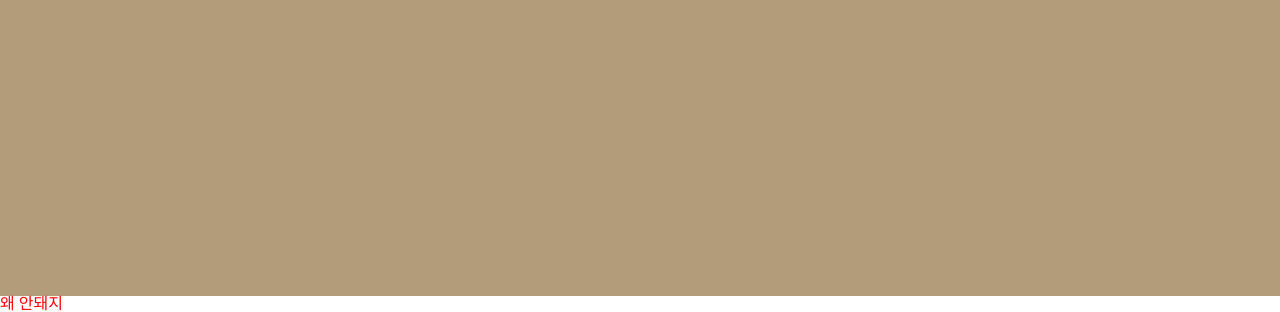
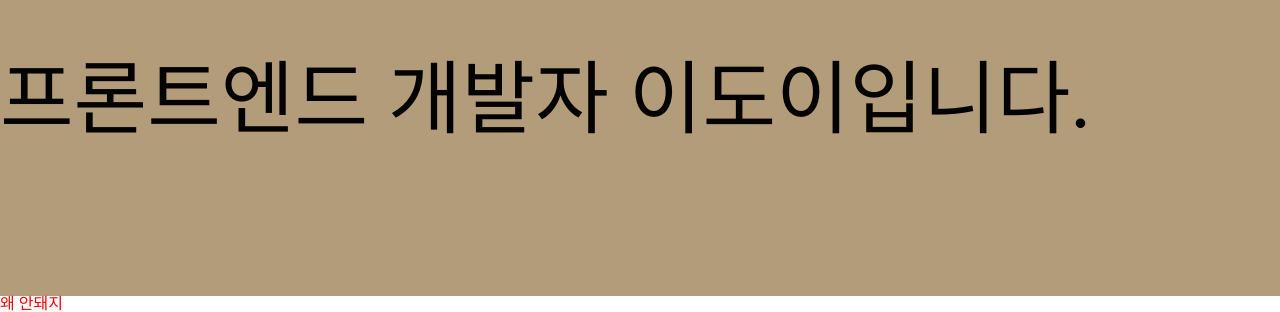
Before and after one commit to doyi0107/doyi_portfolio, a Next.js app: page / in a window 1280 px wide. Shown: the part 504-816 px from the top of the page. Built offline with nearby package versions, Linux system fonts and the light colour scheme.

Commit message:
animation

```diff
--- a/src/app/globals.css
+++ b/src/app/globals.css
@@ -1,30 +1,94 @@
 @import url('https://fonts.googleapis.com/css2?family=Nanum+Gothic&family=Roboto:wght@500&display=swap');
 
-.intro{
+body {
+  overflow: hidden;
+}
+
+.intro {
   background-color: #B39C7A;
   width: 100vw;
   height: 100vh;
 }
+
 .intro_front {
   font: 15rem 'Roboto',
     sans-serif;
   color: #CDBCA3;
   position: relative;
   text-align: end;
-  top: 20%; left: -100%;
+  top: 20%;
+  right: 0%;
   -webkit-text-stroke: 0.1rem rgb(255, 255, 255);
-  animation: fadeInLeft 2.5s;
+  animation: slideLeft 3s cubic-bezier(0.39, 0.58, 0.57, 1);
+  opacity: 0;
 }
 
-@keyframes fadeInLeft {
+@keyframes slideLeft {
   0% {
-    opacity: 0;
-    transform: translate3d(-100%, 0, 0);
+    opacity: 1;
+    right: 100%;
+  }
 
+  60% {
+    opacity: 1;
+    right: 0%;
   }
 
   to {
     opacity: 1;
-    transform: translateX(100%);
+    right: 0%;
   }
 }
+
+.intro_developer {
+  font: 15rem 'Roboto', sans-serif;
+  color: #CDBCA3;
+  position: relative;
+  text-align: end;
+  top: 20%;
+  left: -15%;
+  -webkit-text-stroke: 0.1rem rgb(255, 255, 255);
+  animation: silderight 3s cubic-bezier(0.39, 0.58, 0.57, 1);
+  opacity: 0;
+
+}
+
+
+@keyframes silderight {
+  0% {
+    opacity: 1;
+    left: 85%;
+  }
+
+  60% {
+    left: -15%;
+    opacity: 1;
+  }
+
+  to {
+    left: -15%;
+    opacity: 1;
+  }
+}
+
+
+.test {
+  opacity: 0;
+  font-size: 5rem;
+  animation: fadeIn 3s 3s;
+  animation-fill-mode: forwards;
+}
+
+@keyframes fadeIn {
+  0% {
+    opacity: 0;
+  }
+
+  to {
+    opacity: 1;
+  }
+}
+
+
+
+/* animation - fill - mode  +  */
--- a/src/app/layout.js
+++ b/src/app/layout.js
@@ -17,7 +17,9 @@ export default function RootLayout({ children }) {
         <body>
           <main className="intro">
             <header></header>
-            <h1 className='intro_front'>FRONT-END</h1>
+            <h1 className="intro_front">FRONT-END</h1>
+            <h1 className="intro_developer">DEVELOPER</h1>
+            <p className='test'>프론트엔드 개발자 이도이입니다.</p>
           </main>
           {children}
         </body>
```
